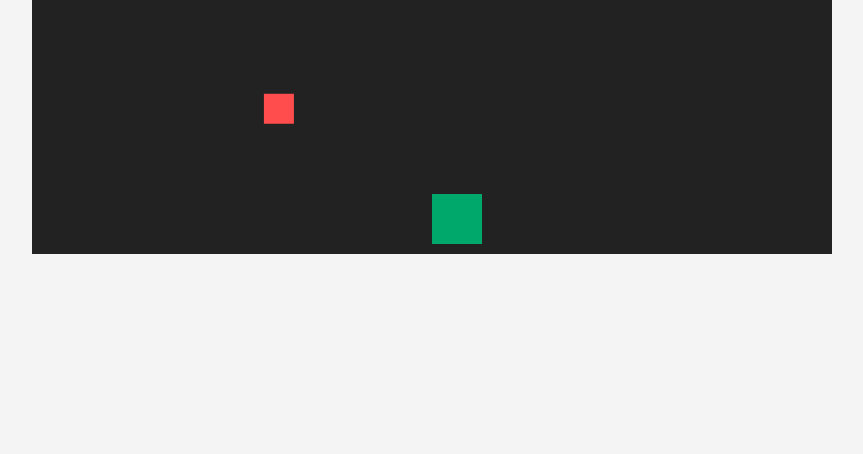
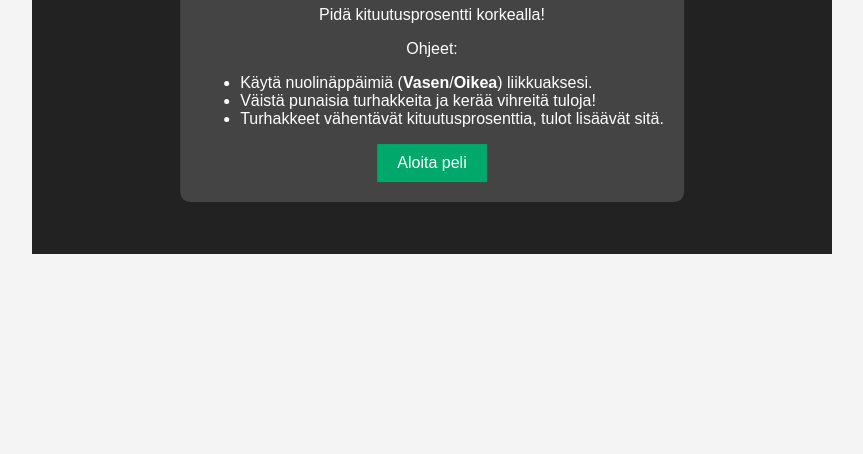
Before and after one commit to UserMr3/Kituutuspeli, a plain HTML site: page index.html in a window 1280 px wide. Shown: the part 346-800 px from the top of the page, without its empty margins (208-1071 px from the left). Drawn offline with Linux system fonts and the light colour scheme.

Commit message:
Update index.html

```diff
--- a/index.html
+++ b/index.html
@@ -16,7 +16,7 @@
             margin: 0 auto;
             background: #222;
         }
-        #game-over {
+        #start-screen, #game-over {
             display: none;
             position: fixed;
             top: 50%;
@@ -28,7 +28,10 @@
             padding: 20px;
             border-radius: 10px;
         }
-        #restart {
+        #start-screen {
+            display: block;
+        }
+        button {
             background: #00a86b;
             color: white;
             border: none;
@@ -40,6 +43,17 @@
 </head>
 <body>
     <canvas id="gameCanvas"></canvas>
+    <div id="start-screen">
+        <h1>Boglen Kituutuspeli</h1>
+        <p>Pidä kituutusprosentti korkealla!</p>
+        <p>Ohjeet:</p>
+        <ul style="text-align: left;">
+            <li>Käytä nuolinäppäimiä (<strong>Vasen</strong>/<strong>Oikea</strong>) liikkuaksesi.</li>
+            <li>Väistä punaisia turhakkeita ja kerää vihreitä tuloja!</li>
+            <li>Turhakkeet vähentävät kituutusprosenttia, tulot lisäävät sitä.</li>
+        </ul>
+        <button id="start-game">Aloita peli</button>
+    </div>
     <div id="game-over">
         <h1>Kituutus epäonnistui!</h1>
         <p>Säästöt putosivat liian alas. Yritä uudelleen!</p>
@@ -60,14 +74,15 @@
             width: 50,
             height: 50,
             color: "#00a86b",
-            speed: 7
+            speed: 8
         };
 
         // Game variables
         let kituutusProsentti = 100;
         let isGameOver = false;
         let turhakkeet = [];
-        let turhakeInterval = 1000;
+        let tulot = [];
+        const spawnInterval = 600; // Faster spawn for both turhakkeet and tulot
 
         // Turhake object
         function createTurhake() {
@@ -77,16 +92,31 @@
                 width: 30,
                 height: 30,
                 color: "#ff4d4d",
-                speed: Math.random() * 3 + 2
+                speed: Math.random() * 3 + 4
             };
         }
 
-        // Spawn turhakkeet
+        // Tulo object
+        function createTulo() {
+            return {
+                x: Math.random() * (canvas.width - 30),
+                y: -30,
+                width: 30,
+                height: 30,
+                color: "#4CAF50",
+                speed: Math.random() * 3 + 4
+            };
+        }
+
+        // Spawn turhakkeet and tulot
         setInterval(() => {
             if (!isGameOver) {
                 turhakkeet.push(createTurhake());
+                if (Math.random() > 0.5) {
+                    tulot.push(createTulo());
+                }
             }
-        }, turhakeInterval);
+        }, spawnInterval);
 
         // Handle keyboard input
         const keys = {
@@ -108,11 +138,11 @@
             if (keys.ArrowLeft && bogle.x > 0) bogle.x -= bogle.speed;
             if (keys.ArrowRight && bogle.x + bogle.width < canvas.width) bogle.x += bogle.speed;
 
-            // Move turhakkeet
+            // Move turhakkeet and check collisions
             turhakkeet.forEach((turhake, index) => {
                 turhake.y += turhake.speed;
 
-                // Check collision
+                // Collision with Bogle
                 if (
                     bogle.x < turhake.x + turhake.width &&
                     bogle.x + bogle.width > turhake.x &&
@@ -126,6 +156,28 @@
                 // Remove off-screen turhakkeet
                 if (turhake.y > canvas.height) {
                     turhakkeet.splice(index, 1);
+                }
+            });
+
+            // Move tulot and check collisions
+            tulot.forEach((tulo, index) => {
+                tulo.y += tulo.speed;
+
+                // Collision with Bogle
+                if (
+                    bogle.x < tulo.x + tulo.width &&
+                    bogle.x + bogle.width > tulo.x &&
+                    bogle.y < tulo.y + tulo.height &&
+                    bogle.height + bogle.y > tulo.y
+                ) {
+                    kituutusProsentti += 5;
+                    if (kituutusProsentti > 100) kituutusProsentti = 100; // Cap at 100%
+                    tulot.splice(index, 1);
+                }
+
+                // Remove off-screen tulot
+                if (tulo.y > canvas.height) {
+                    tulot.splice(index, 1);
                 }
             });
 
@@ -150,6 +202,12 @@
                 ctx.fillRect(turhake.x, turhake.y, turhake.width, turhake.height);
             });
 
+            // Draw tulot
+            tulot.forEach((tulo) => {
+                ctx.fillStyle = tulo.color;
+                ctx.fillRect(tulo.x, tulo.y, tulo.width, tulo.height);
+            });
+
             // Draw kituutusprosentti
             ctx.fillStyle = "white";
             ctx.font = "20px Arial";
@@ -165,17 +223,21 @@
             }
         }
 
+        // Start game
+        document.getElementById("start-game").addEventListener("click", () => {
+            document.getElementById("start-screen").style.display = "none";
+            gameLoop();
+        });
+
         // Restart game
         document.getElementById("restart").addEventListener("click", () => {
             kituutusProsentti = 100;
             isGameOver = false;
             turhakkeet = [];
+            tulot = [];
             document.getElementById("game-over").style.display = "none";
             gameLoop();
         });
-
-        // Start game
-        gameLoop();
     </script>
 </body>
 </html>
```
